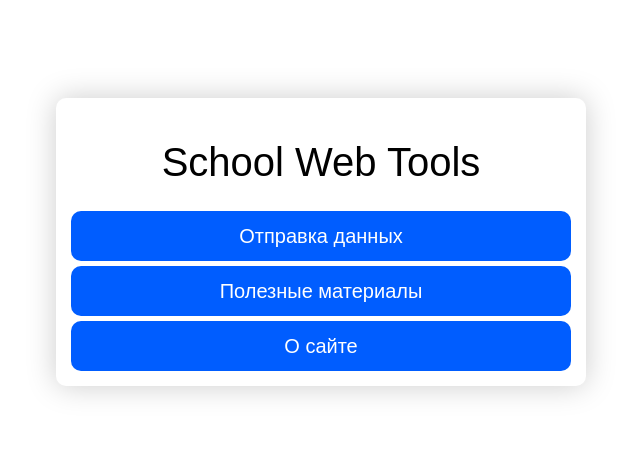
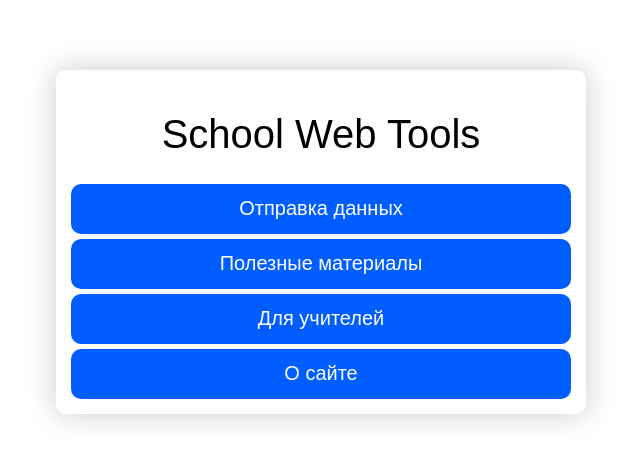
Before and after one commit to kirill-imanuilov/school-web-tools, a React (Create React App) app: page / in a window 1280 px wide. Shown: the part 166-628 px from the top of the page, without its empty margins (327-967 px from the left). Built offline with nearby package versions, Linux system fonts and the light colour scheme.

Commit message:
feat: add a blank page for teachers

```diff
--- a/src/App.tsx
+++ b/src/App.tsx
@@ -4,6 +4,7 @@ import './index.css';
 import { MainPage } from './components/pages/Main';
 import { DataSendingPage } from './components/pages/DataSending';
 import { UsefulMaterialsPage } from './components/pages/UsefulMaterials';
+import { ForTeachersPage } from './components/pages/ForTeachers';
 import { AboutPage } from './components/pages/About';
 
 function App() {
@@ -15,6 +16,9 @@ function App() {
             <Route
                 path='/useful_materials/'
                 element={ <UsefulMaterialsPage/> }/>
+            <Route
+                path='/for_teachers/'
+                element={ <ForTeachersPage/> }/>
             <Route
                 path='/about/'
                 element={ <AboutPage/> }/>
--- /dev/null
+++ b/src/components/pages/ForTeachers.tsx
@@ -0,0 +1,32 @@
+import { Link } from 'react-router-dom';
+import '../../index.css';
+
+export function ForTeachersPage() {
+    return (
+        <div
+            className='page'
+        >
+            <div
+                className='container'
+            >
+                <h1
+                    className='container-title'
+                >
+                    Для учителей
+                </h1>
+                <div
+                    className='container-content'
+                >
+                    <Link
+                        to='/'
+                        className='button-link'
+                    >
+                        <button>
+                            Назад
+                        </button>
+                    </Link>
+                </div>
+            </div>
+        </div>
+    );
+}
--- a/src/components/pages/Main.tsx
+++ b/src/components/pages/Main.tsx
@@ -34,6 +34,14 @@ export function MainPage() {
                         </button>
                     </Link>
                     <Link
+                        to='for_teachers'
+                        className='button-link'
+                    >
+                        <button>
+                            Для учителей
+                        </button>
+                    </Link>
+                    <Link
                         to='about'
                         className='button-link'
                     >
```
